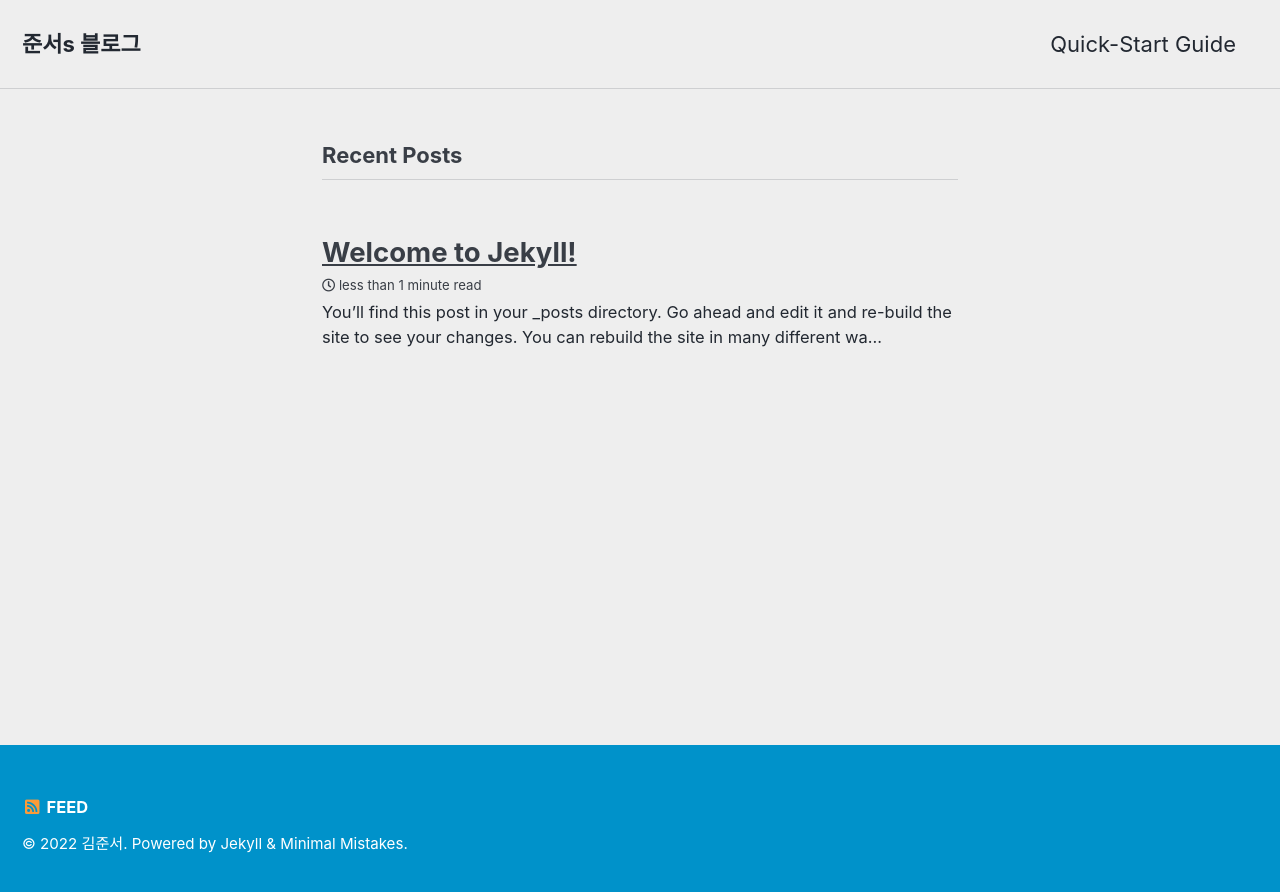
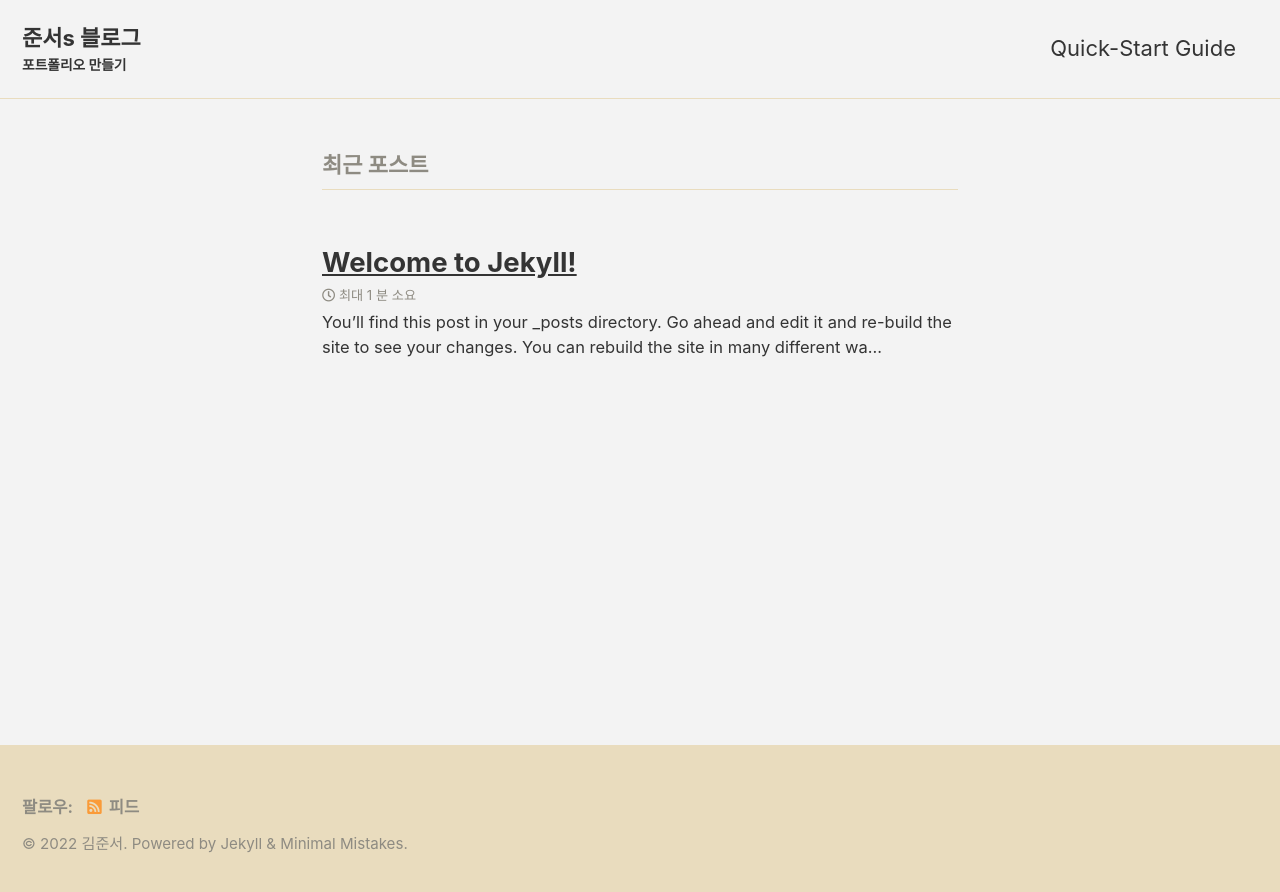
Before and after one commit to k99812/k99812.github.io, a Jekyll site: the page built from index.markdown, in a window 1280 px wide. Shown: the top 892 px of the page. Built offline with Jekyll 4.4.1, drawn with Linux system fonts in a browser that asks for light colours; cached includes are drawn as plain includes; the list of posts is cut into pages by our own code.

Commit message:
Update _config.yml

```diff
--- a/_config.yml
+++ b/_config.yml
@@ -10,24 +10,24 @@
 # Review documentation to determine if you should use `theme` or `remote_theme`
 # https://mmistakes.github.io/minimal-mistakes/docs/quick-start-guide/#installing-the-theme
 
-# theme                  : "minimal-mistakes-jekyll"
+theme                  : "minimal-mistakes-jekyll"
 # remote_theme           : "mmistakes/minimal-mistakes"
-minimal_mistakes_skin    : "air" # "air", "aqua", "contrast", "dark", "dirt", "neon", "mint", "plum", "sunrise"
+minimal_mistakes_skin    : "dirt" # "air", "aqua", "contrast", "dark", "dirt", "neon", "mint", "plum", "sunrise"
 
 # Site Settings
-locale                   : "kr-KR"
+locale                   : "ko-KR"
 title                    : "준서s 블로그"
-title_separator          : "-"
-subtitle                 : # site tagline that appears below site title in masthead
+title_separator          : "|"
+subtitle                 : "포트폴리오 만들기"
 name                     : "김준서"
-description              : "An amazing website."
+description              : "준서의 블로그"
 url                      : "https://k99812.github.io/"
 baseurl                  : # the subpath of your site, e.g. "/blog"
 repository               : # GitHub username/repo-name e.g. "mmistakes/minimal-mistakes"
 teaser                   : # path of fallback teaser image, e.g. "/assets/images/500x300.png"
 logo                     : # path of logo image to display in the masthead, e.g. "/assets/images/88x88.png"
 masthead_title           : # overrides the website title displayed in the masthead, use " " for no title
-# breadcrumbs            : false # true, false (default)
+breadcrumbs              : true # true, false (default)
 words_per_minute         : 200
 comments:
   provider               : # false (default), "disqus", "discourse", "facebook", "staticman", "staticman_v2", "utterances", "giscus", "custom"
@@ -106,7 +106,7 @@ analytics:
 author:
   name             : "김준서"
   avatar           : # path of avatar image, e.g. "/assets/images/bio-photo.jpg"
-  bio              : "I am an **amazing** person."
+  bio              : "준서의 블로그"
   location         : "전라북도 군산시"
   email            :
   links:
@@ -287,6 +287,6 @@ defaults:
       layout: single
       author_profile: true
       read_time: true
-      comments: # true
+      comments: true
       share: true
       related: true
```
